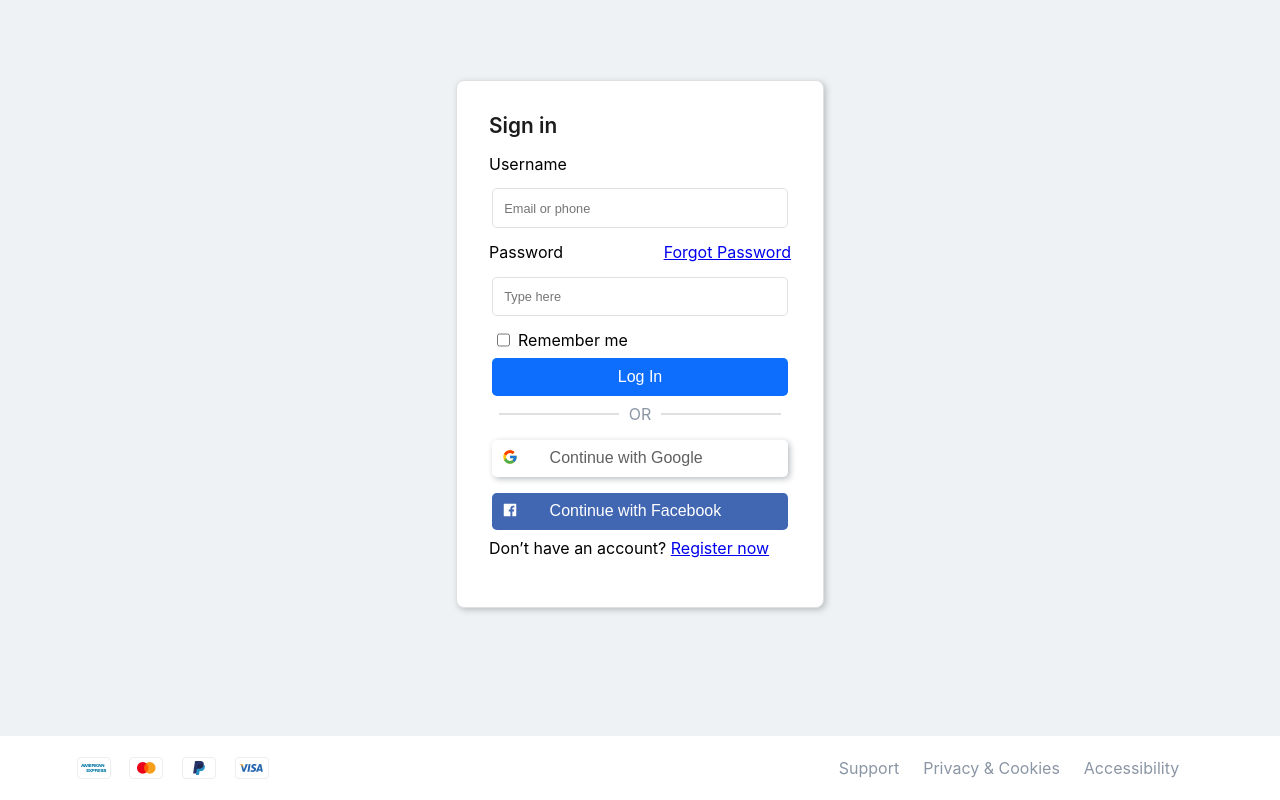
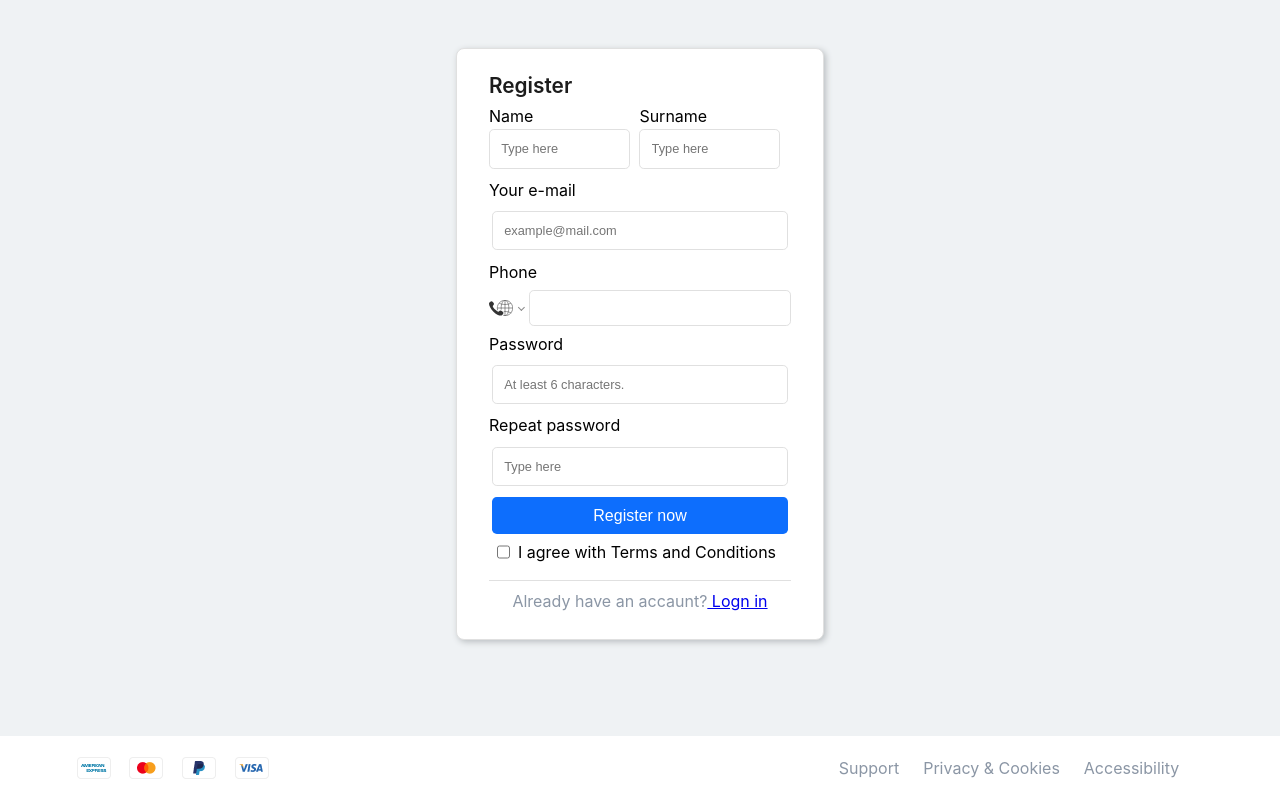
Before and after one commit to Jomanahani/Ecommerce, a React (Create React App) app: page / in a window 1280 px wide. Built offline with nearby package versions, Linux system fonts and the light colour scheme.

Commit message:
creatr Register

```diff
--- a/package.json
+++ b/package.json
@@ -9,6 +9,8 @@
     "react": "^18.2.0",
     "react-dom": "^18.2.0",
     "react-icons": "^4.7.1",
+    "react-phone-input-2": "^2.15.1",
+    "react-phone-number-input": "^3.2.16",
     "react-scripts": "5.0.1",
     "styled-components": "^5.3.6",
     "web-vitals": "^2.1.4"
--- a/src/App.js
+++ b/src/App.js
@@ -3,6 +3,7 @@ import { darkTheme, lightTheme } from "../src/global/Themes";
 
 import "./index.css";
 import Home from "./Pages/Home";
+import Register from "./Pages/Register";
 import SignIn from "./Pages/SignIn";
 
 function App() {
@@ -10,7 +11,8 @@ function App() {
     <ThemeProvider theme={lightTheme}>
       <div className="App">
         {/* <Home /> */}
-        <SignIn />
+        {/* <SignIn /> */}
+        <Register />
       </div>
     </ThemeProvider>
   );
--- a/src/Components/FormFooter/index.jsx
+++ b/src/Components/FormFooter/index.jsx
@@ -11,7 +11,7 @@ import payment4 from "../../Assetse/payment4.png";
 
 const Footer = styled.footer`
   width: 100%;
-  height: 4rem;
+  height: 8%;
   padding: 0 6%;
   position: fixed;
   bottom: 0;
--- a/src/Components/RegisterButton/index.jsx
+++ b/src/Components/RegisterButton/index.jsx
@@ -5,6 +5,7 @@ export const RegButton = styled.button`
   width: 18.5rem;
   padding: 0.6rem;
   margin: 0 auto;
+  margin-top: 0.5rem;
   border: none;
   outline: none;
   text-align: center;
--- /dev/null
+++ b/src/Components/RegisterForm/index.jsx
@@ -0,0 +1,71 @@
+import React, { useState } from "react";
+import PhoneInput from "react-phone-number-input";
+import "react-phone-number-input/style.css";
+// import PhoneInput from 'react-phone-input'
+import styled from "styled-components";
+import RegisterButton from "../RegisterButton";
+import {
+  Forminput,
+  FormLabel,
+  SignForm,
+  FlexDiv,
+  FormTitle,
+} from "../SignInForm";
+const RegForm = styled(SignForm)`
+  height: 37rem;
+  top: 6%;
+  padding-top: 0.5rem;
+`;
+const Hr = styled.hr`
+  border: none;
+  border-bottom: 1px solid #e0e0e0;
+  padding: 0.3rem 0;
+  margin-bottom: 0.6rem;
+`;
+const Logn = styled.p`
+  text-align: center;
+  color: ${(props) => props.theme.pallet.secondaryText};
+`;
+export default function RegisterForm() {
+  const [PhoneValue, setPhoneValue] = useState();
+  return (
+    <RegForm>
+      <FormTitle>Register</FormTitle>
+
+      <FlexDiv>
+        <div>
+          <FormLabel>Name</FormLabel>
+          <Forminput type="text" className="small" placeholder="Type here" />
+        </div>
+        <div>
+          <FormLabel>Surname </FormLabel>
+          <Forminput type="text" className="small" placeholder="Type here" />
+        </div>
+      </FlexDiv>
+
+      <FormLabel>Your e-mail </FormLabel>
+      <Forminput type="email" placeholder="example@mail.com" />
+
+      <FormLabel>Phone</FormLabel>
+      <PhoneInput className="phone"
+        value={PhoneValue}
+        onChange={(value) => setPhoneValue(value)}
+      />
+      <FormLabel>Password</FormLabel>
+      <Forminput type="text" placeholder="At least 6 characters." />
+
+
+      <FormLabel>Repeat password</FormLabel>
+      <Forminput type="text" placeholder="Type here" />
+
+      <RegisterButton title="Register now" />
+
+      <FlexDiv>
+        <input type="checkbox" />
+        <FormLabel> I agree with Terms and Conditions </FormLabel>
+      </FlexDiv>
+      <Hr />
+      <Logn>Already have an accaunt?<a href="#"> Logn in </a></Logn>
+    </RegForm>
+  );
+}
--- a/src/Components/SignInForm/index.jsx
+++ b/src/Components/SignInForm/index.jsx
@@ -35,10 +35,15 @@ export const Forminput = styled.input`
   color: ${(props) => props.theme.pallet.secondaryText};
   font-size: 0.8rem;
   padding: 0.7rem;
-  margin: 0.4rem auto;
+  margin: 0.2rem auto;
   border-radius: 0.3rem;
-`;
-const Or = styled.div`
+  &.small{
+    width: 8.8rem;
+    margin-right: 0.6rem;
+  }
+  `;
+
+export const Or = styled.div`
   display: flex;
   justify-content: center;
   align-items: center;
@@ -54,7 +59,7 @@ const Or = styled.div`
     padding: 0 0.6rem;
   }
 `;
-const FlexDiv = styled.div`
+export const FlexDiv = styled.div`
   display: flex;
   & > input {
     margin: 0.5rem;
--- /dev/null
+++ b/src/Pages/Register/index.jsx
@@ -0,0 +1,13 @@
+import React from 'react'
+import FormFooter from '../../Components/FormFooter'
+import RegisterForm from '../../Components/RegisterForm'
+import { RegisterPage } from '../SignIn'
+
+export default function Register() {
+  return (
+    <RegisterPage>
+     <RegisterForm />
+     <FormFooter />
+    </RegisterPage>
+  )
+}
--- a/src/index.css
+++ b/src/index.css
@@ -16,3 +16,13 @@ code {
   padding: 0;
   box-sizing: border-box;
 }
+ .phone input{
+    width: 15rem;
+   border: 1px solid #E0E0E0;
+   outline: none;
+   color: #697079;
+  font-size: 0.8rem;
+   padding: 0.6rem;
+   margin: 0 auto;
+   border-radius: 0.3rem;
+   }
```
Also changed, not shown: 1 other file (tests, documents, lock files or other folders).
